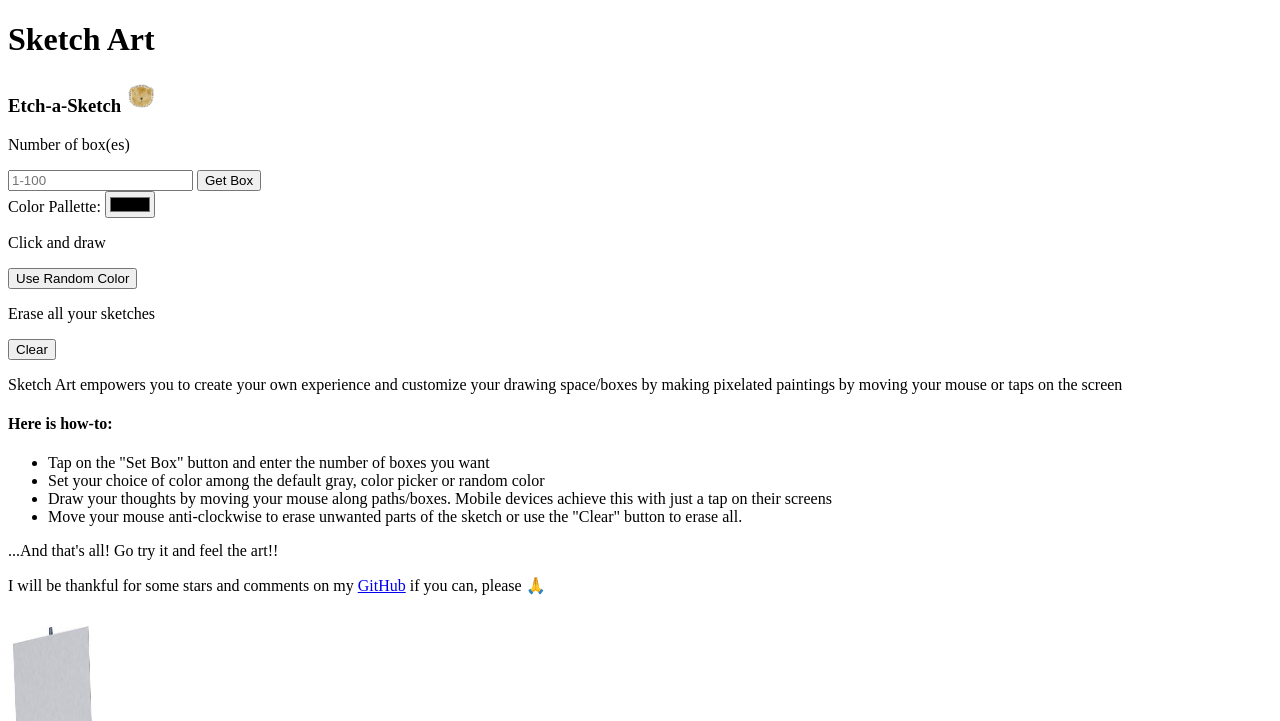
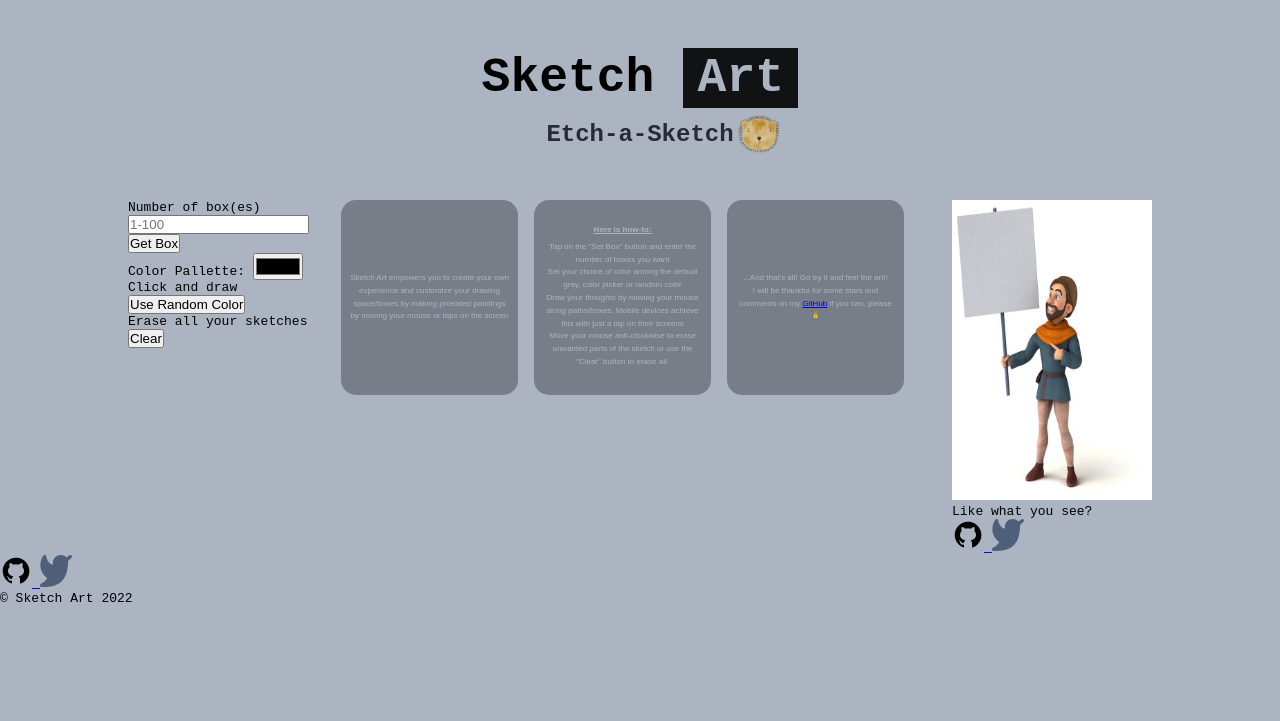
Before and after one commit to AbayomiOlaoye/Sketch-Art, a plain HTML site: page index.html in a window 1280 px wide. Shown: the top 721 px of the page. Drawn offline with Linux system fonts and the light colour scheme.

Commit message:
Build the skeletal framework for Sketch Art

```diff
--- a/index.html
+++ b/index.html
@@ -11,7 +11,7 @@
 <body>
   <div class="head">
     <h1>Sketch <span class="h1">Art</span></h1>
-    <h3>Etch-a-Sketch <img src="./images/teddy-face.png" alt="image of a teddy's face" width="32" height="32"></h3>
+    <h3>Etch-a-Sketch <img src="./images/teddy-face.png" alt="image of a teddy's face" width="52" height="52"></h3>
   </div>
   <div class="container">
     <div class="controls">
@@ -33,7 +33,7 @@
     </div>
     <div class="game-grid">
       <div class="modal-how-to">
-        <div class="step-one">
+        <div class="card step-one">
           <p>
             Sketch Art empowers you to create your own experience and customize
             your drawing space/boxes by making pixelated paintings by moving your
@@ -41,7 +41,7 @@
           </p>
 
         </div>
-        <div class="step-two">
+        <div class="card step-two">
           <h4>Here is how-to:</h4>
             <ul>
               <li>Tap on the "Set Box" button and enter the number of boxes you want</li>
@@ -54,7 +54,7 @@
               </li>
             </ul>
         </div>
-        <div class="step-three">
+        <div class="card step-three">
           <p>...And that's all! Go try it and feel the art!!</p>
           <p>I will be thankful for some stars and comments on my
             <a class="git" href="http://www.github.com/MindPrepDev">GitHub</a> if you can, please &#128591;
@@ -68,7 +68,7 @@
       </div>
     </div>
     <div class="meme">
-      <img src="./images/meme.jpg" alt="meme holding a board" width="200px" height="600">
+      <img src="./images/meme.jpg" alt="meme holding a board" width="200px" height="300">
       <div class="card-info">
         <p>Like what you see?</p>
         <div class="likes-info">
@@ -81,6 +81,7 @@
         </div>
       </div>
     </div>
+  </div>
   <div class="likes-info footer">
     <a class="git" href="http://www.github.com/MindPrepDev"><img src="./images/github-icon.png"
       alt="github icon" width="32" height="32">
@@ -90,7 +91,6 @@
     </a>
   </div>
   &copy; Sketch Art 2022
-  </div>
   <script src="main.js"></script>
 </body>
 </html>
--- a/main.scss
+++ b/main.scss
@@ -0,0 +1,96 @@
+$bgColor: #acb4c2;
+$titleColors: #111213;
+
+* {
+  padding: 0;
+  margin: 0;
+  box-sizing: border-box;
+}
+
+body {
+  background-color: $bgColor;
+  font-family: monospace;
+  width: 100%;
+  height: 100%;
+}
+
+.head {
+  text-align: center;
+  padding: 4%;
+  height: 200px;
+
+  h1 {
+    font-size: 3rem;
+    font-weight: bolder;
+    margin-bottom: 1rem;
+    .h1 {
+      color: $bgColor;
+      background-color: $titleColors;
+      padding: 0.2rem 0.9rem;
+    }
+  }
+
+  h3 {
+    position: relative;
+    color: #282A35;
+    font-size: 1.5rem;
+
+    img {
+      position: absolute;
+      top: -50%;
+    }
+
+  }
+
+  @media screen and (max-width: 468px) {
+    padding: 10%;
+
+  }
+}
+
+.container {
+  display: flex;
+  width: 80%;
+  height: 100%;
+  margin: 0 auto;
+  gap: 2rem;
+
+  @media screen and (max-width: 768px) {
+    flex-direction: column;
+    justify-content: center;
+    align-items: center;
+    flex-wrap: nowrap;
+  }
+
+  .modal-how-to {
+    display: flex;
+    gap: 1rem;
+
+    .card {
+      font-size: 0.5rem;
+      font-family: sans-serif;
+      line-height: 0.8rem;
+      background-color: rgba(0, 0, 0, 0.3);
+      color: $bgColor;
+      padding: 1.5rem 0.5rem;
+      border-radius: 15px;
+      width: 35%;
+      text-align: center;
+
+      h4 {
+        margin-bottom: 0.25rem;
+        text-decoration: underline;
+      }
+    }
+    .step-one,
+    .step-three {
+      padding: 4.5rem 0.5rem;
+    }
+
+    .slider {
+      display: flex;
+      background-color: #282A35;
+      height: 20%;
+    }
+  }
+}
```
Also changed, not shown: main.css, 1 other file. Lines whose indentation alone changed are shown as unchanged.
